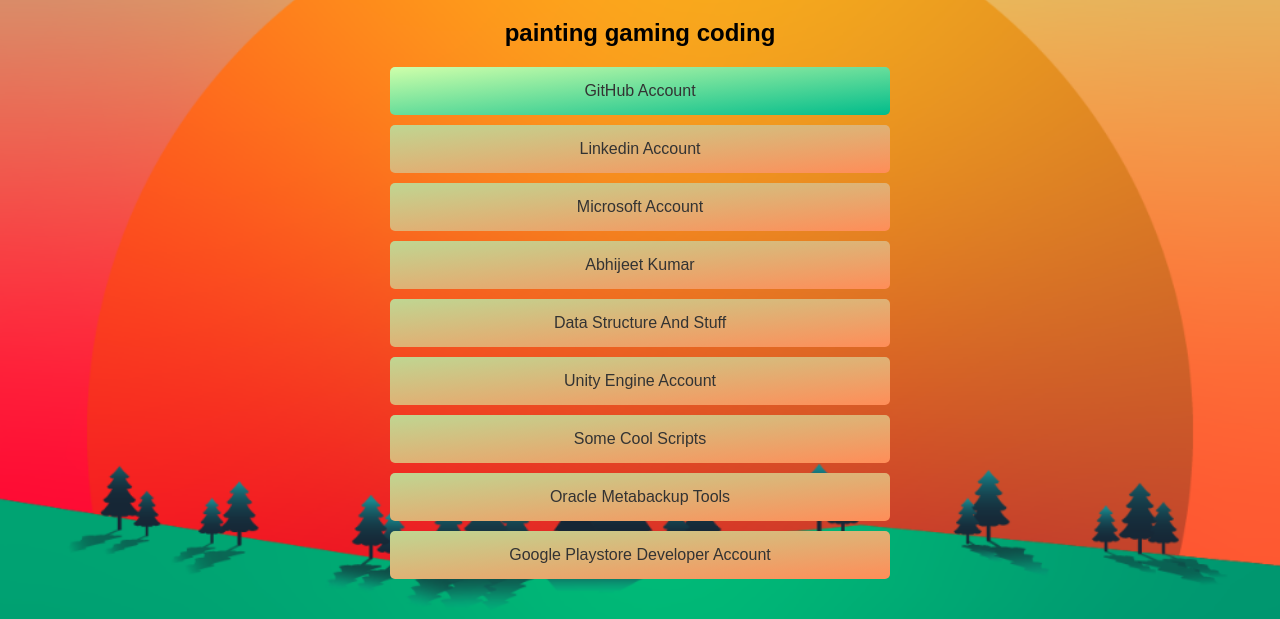
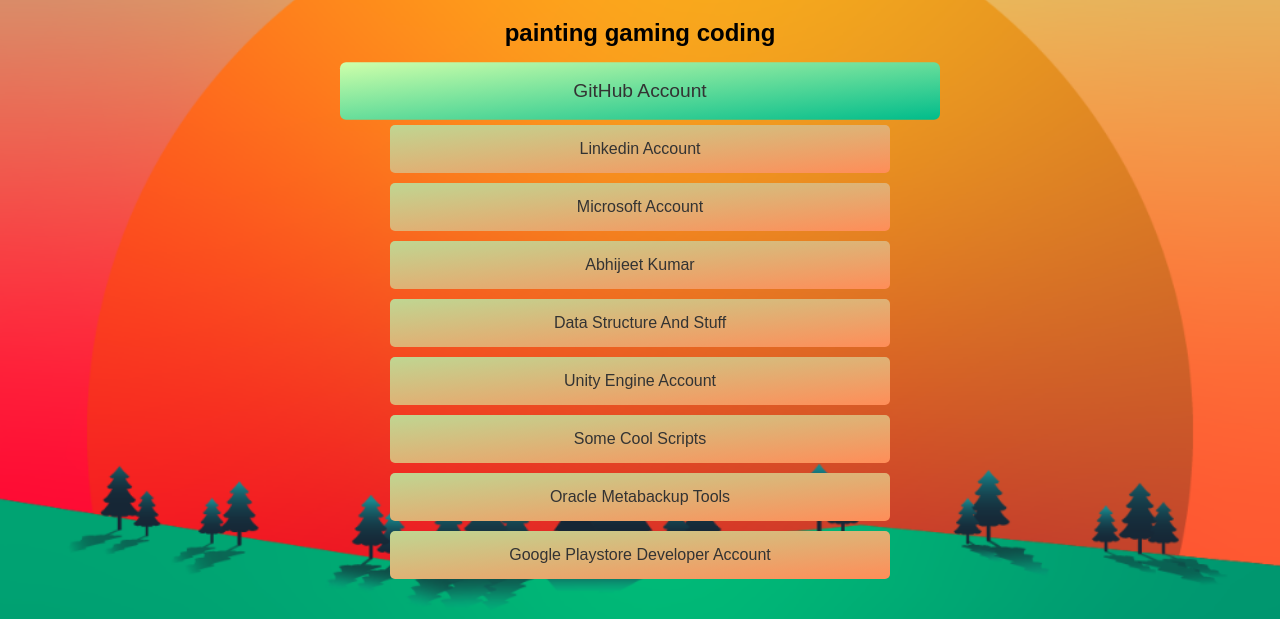
Before and after one commit to abhijeetgitbook/abhijeetgitbook.github.io, a plain HTML site: page index.html in a window 1280 px wide. In both pictures the pointer is over the link "GitHub Account". Shown: the part 265-884 px from the top of the page. Drawn offline with nearby package versions, Linux system fonts and the light colour scheme.

Commit message:
Update index.html hover scale 1.2

```diff
--- a/index.html
+++ b/index.html
@@ -60,9 +60,9 @@
 
     .link:hover {
       background: linear-gradient(to bottom right, #cfffaa, #00bc8b);
-      -ms-transform: scale(1); /* IE 9 */
-      -webkit-transform: scale(1); /* Safari 3-8 */
-      transform: scale(1);
+      -ms-transform: scale(1.2); /* IE 9 */
+      -webkit-transform: scale(1.2); /* Safari 3-8 */
+      transform: scale(1.2);
 }
 
     @media (min-width: 1200px) {
```
